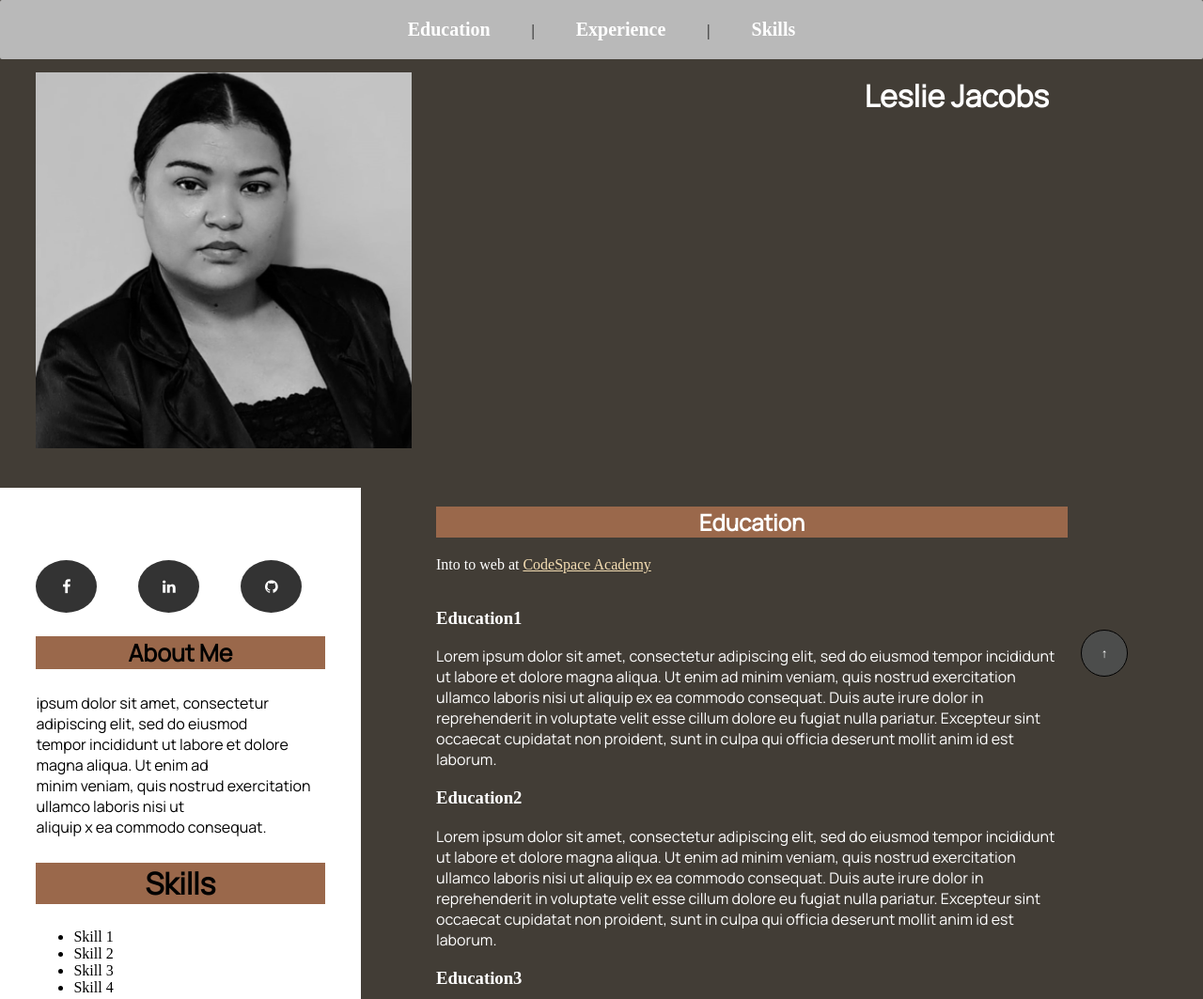
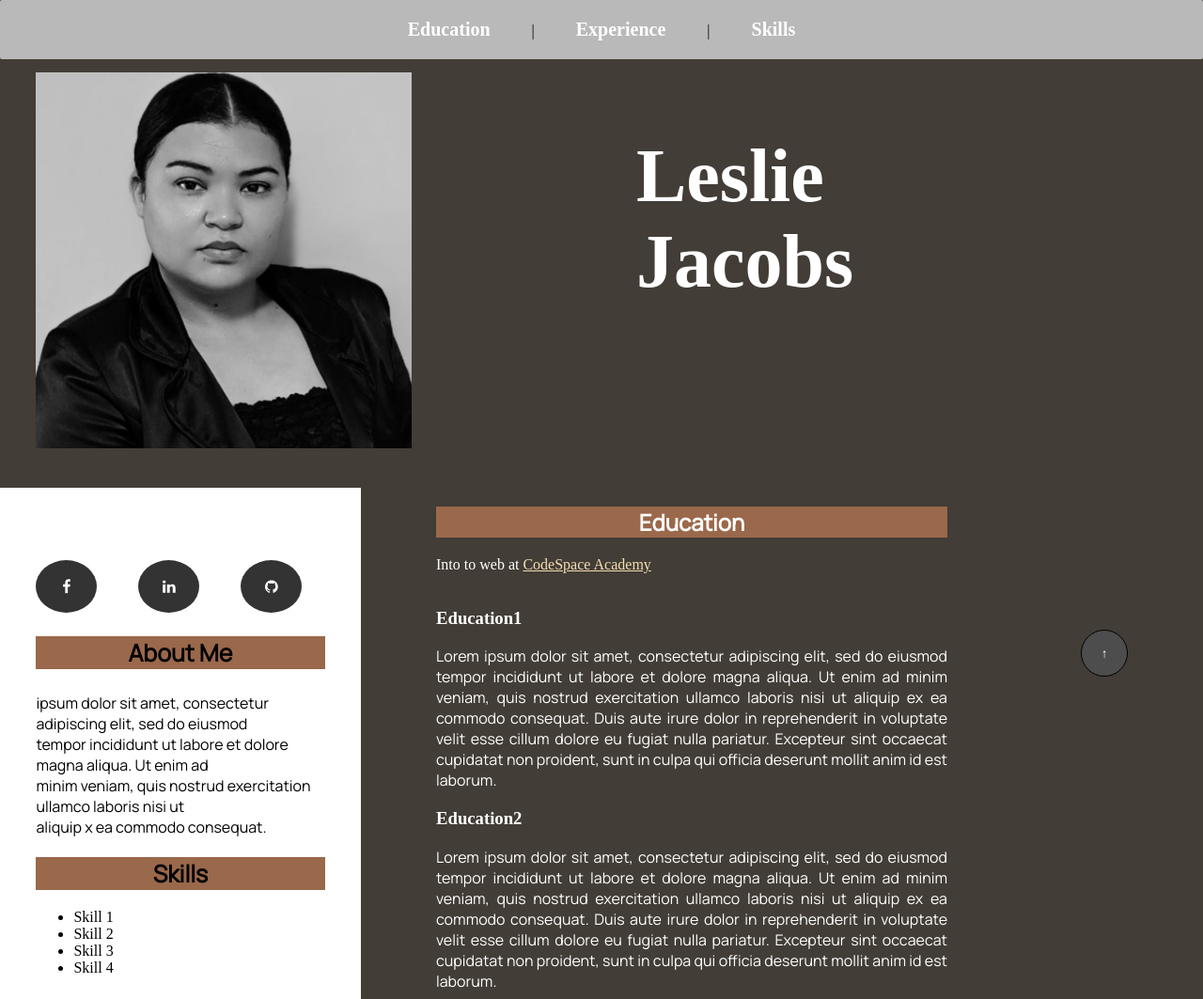
Before and after one commit to Leslie-Jacobs/Lesjac216_PTO2309_groupA_LeslieJacobs, a plain HTML site: page Resume7/resume7.1.html in a window 1280 px wide. Shown: the top 1063 px of the page at 94% size. Drawn offline with Linux system fonts and the light colour scheme.

Commit message:
modified

```diff
--- a/Resume7/CSS/resume7.1.css
+++ b/Resume7/CSS/resume7.1.css
@@ -2,6 +2,7 @@ body{
     padding-top: 3%;
     background-color: #423d36;
     margin:0%;
+    width: auto;
 }
 
 h1, h2, h6, p{
@@ -13,6 +14,7 @@ h1, h2, h6, p{
     background-color: #9a684b;
     text-align: center;
     width: 100%;
+    margin-right: 100px;
 }
 
 
@@ -20,9 +22,14 @@ h1, h2, h6, p{
 
    color: white;
     display:inline-block;
-    padding: 20px;
-    font-size: px;
-}
+    padding-top:50px;
+    padding-bottom:50px ;
+    padding-left: 100px;
+    margin-right:100px;
+    font-size: 80px;
+    font-weight: bolder;
+    font-family:'Times New Roman', Times, serif;
+    }
 
 #about-me{
     font-size: 25px;
@@ -87,13 +94,14 @@ h1, h2, h6, p{
 padding: 10%;
 height:850px;
 padding-top: 20%;
+height: 90pc;
 
 
 }
 
 .skills h2{
-    font-weight: 700;
-    font-size:xx-large;
+
+    font-size:25px;
     background-color: #9a684b;
     text-align: center;
     width: 100%;
@@ -209,12 +217,14 @@ padding-top: 50%;
 
 
   }
+
   .column-right {
-      width: 65%;
+    margin-top:0%;
+      width: 55%;
       float: left;
-      padding-right:5%;
-      color: white;
-  }
+      padding-right:10%;
+      color: white;}
+
 
 
 
@@ -231,6 +241,7 @@ padding-top: 50%;
       padding-right: 80px;
       padding-left: 80px;
       overflow-wrap: normal;
+      text-align: justify;
 
   }
 
--- a/Resume7/resume7.2.css
+++ b/Resume7/resume7.2.css
@@ -17,7 +17,7 @@ h1, h2, h6, p{
 
 #name{
 
-   color: white;
+    color: white;
     display:inline-block;
     padding: 3pc;
     font-size: 70px;
```
